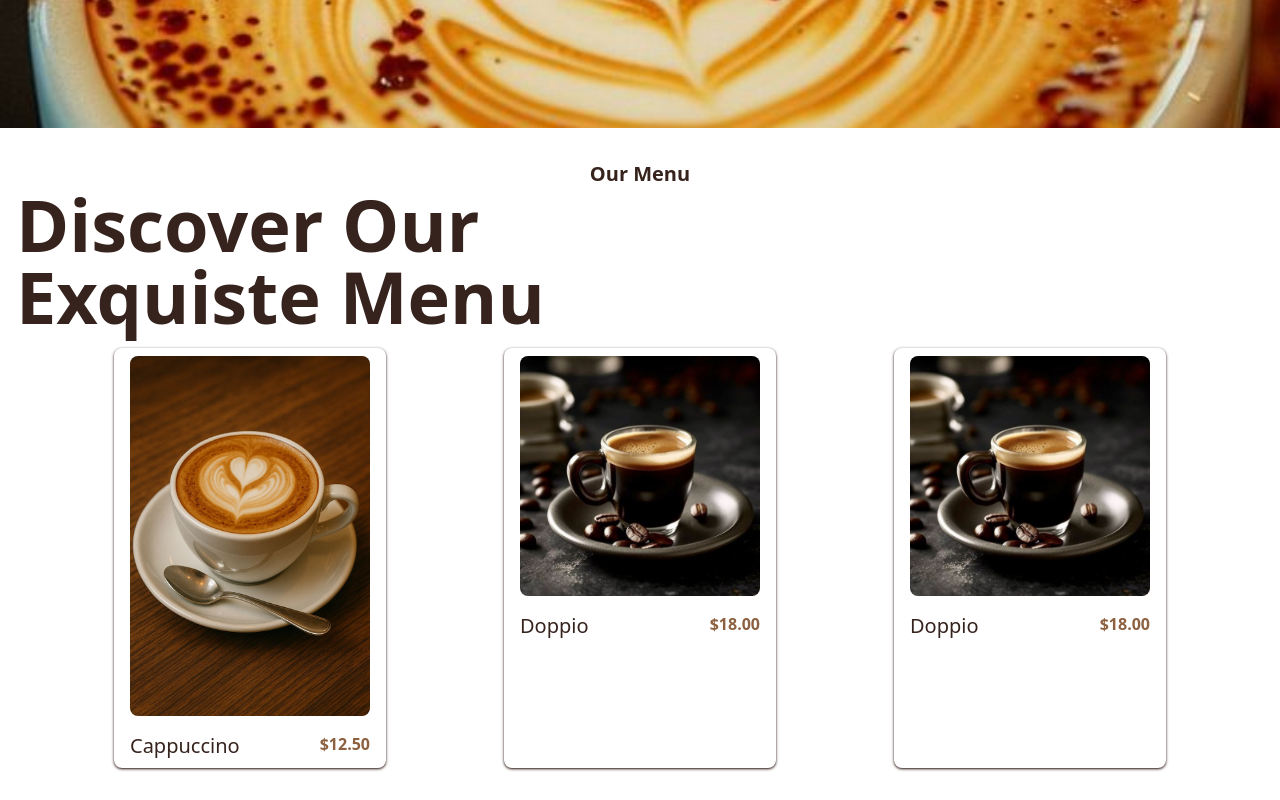
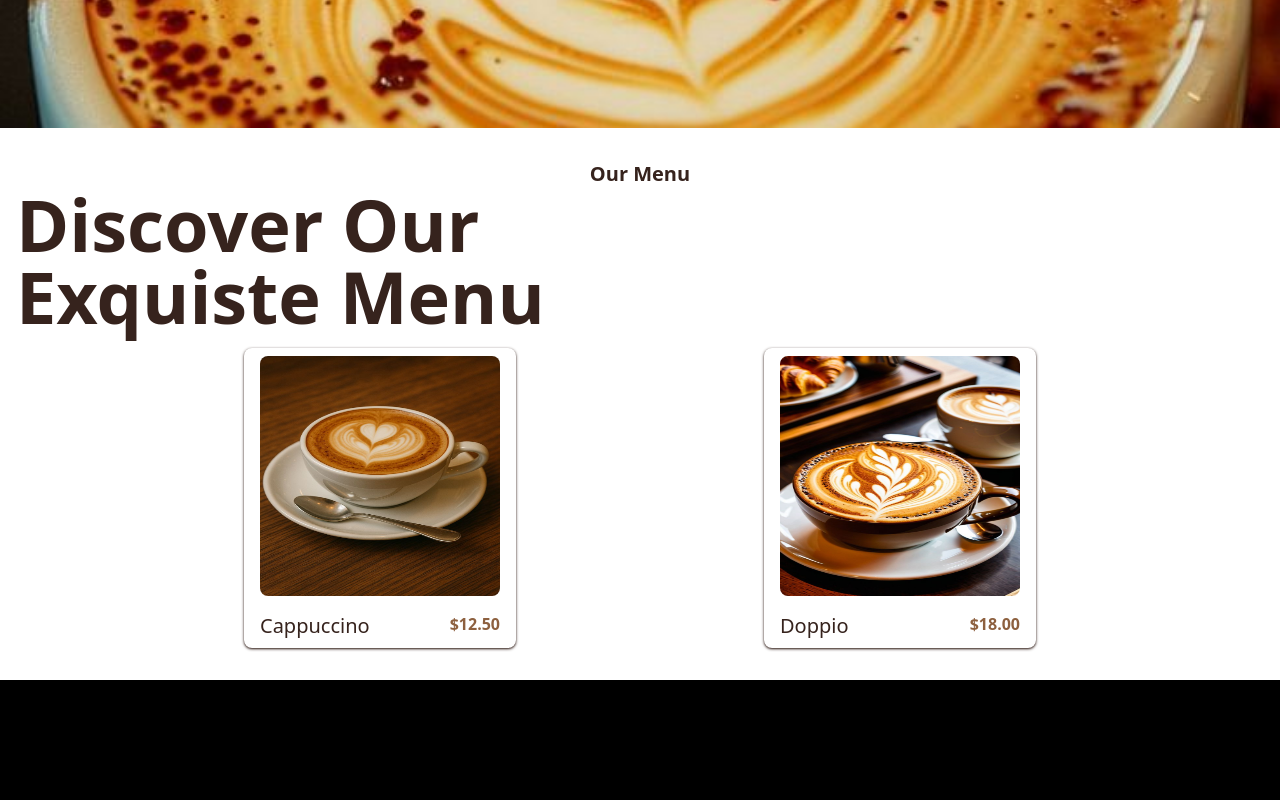
Before and after one commit to Developerfiyin/Finpay-project, a React (Vite) app: page / in a window 1280 px wide. Shown: the part 764-1564 px from the top of the page. After the commit the page ends 1444 px from the top, so only its background shows below. Built offline with nearby package versions, Linux system fonts and the light colour scheme.

Commit message:
Updated menu.jsx

```diff
--- a/src/Components/Menu.jsx
+++ b/src/Components/Menu.jsx
@@ -13,7 +13,7 @@ const Menu = () => {
             <div className='flex justify-evenly gap-5'>
             <div className='py-2 bg-white px-4 rounded-lg shadow-sm shadow-[#36231d]'>
             <div>
-             <img src={image} alt="Cappucino coffee image" className='w-60 rounded-lg' />
+             <img src={image} alt="Cappucino coffee image" className='w-60 h-60 rounded-lg' />
              </div>
              <div className='flex justify-between mt-4'>
               <h4 className='text-[#36231d] font-medium text-xl'> Cappuccino</h4>
@@ -24,7 +24,7 @@ const Menu = () => {
 
              <div className='py-2 bg-white px-4 rounded-lg shadow-sm shadow-[#36231d]'>
             <div>
-             <img src={doppio} alt="Doppio coffee image" className='w-60 rounded-lg' />
+             <img src={Ristretto} alt="Rist coffee image" className='w-60 h-60 rounded-lg' />
              </div>
              <div className='flex justify-between mt-4'>
               <h4 className='text-[#36231d] font-medium text-xl'> Doppio</h4>
@@ -32,7 +32,7 @@ const Menu = () => {
              </div>
             </div>
 
-            <div className='py-2 bg-white px-4 rounded-lg shadow-sm shadow-[#36231d]'>
+         {/*   <div className='py-2 bg-white px-4 rounded-lg shadow-sm shadow-[#36231d]'>
             <div>
              <img src={doppio} alt="Doppio coffee image" className='w-60 rounded-lg' />
              </div>
@@ -40,7 +40,7 @@ const Menu = () => {
               <h4 className='text-[#36231d] font-medium text-xl'> Doppio</h4>
               <h6 className='text-[#8d603f] font-semibold'> $18.00</h6>
              </div>
-            </div>
+            </div> */}
 
 
             </div>
```
